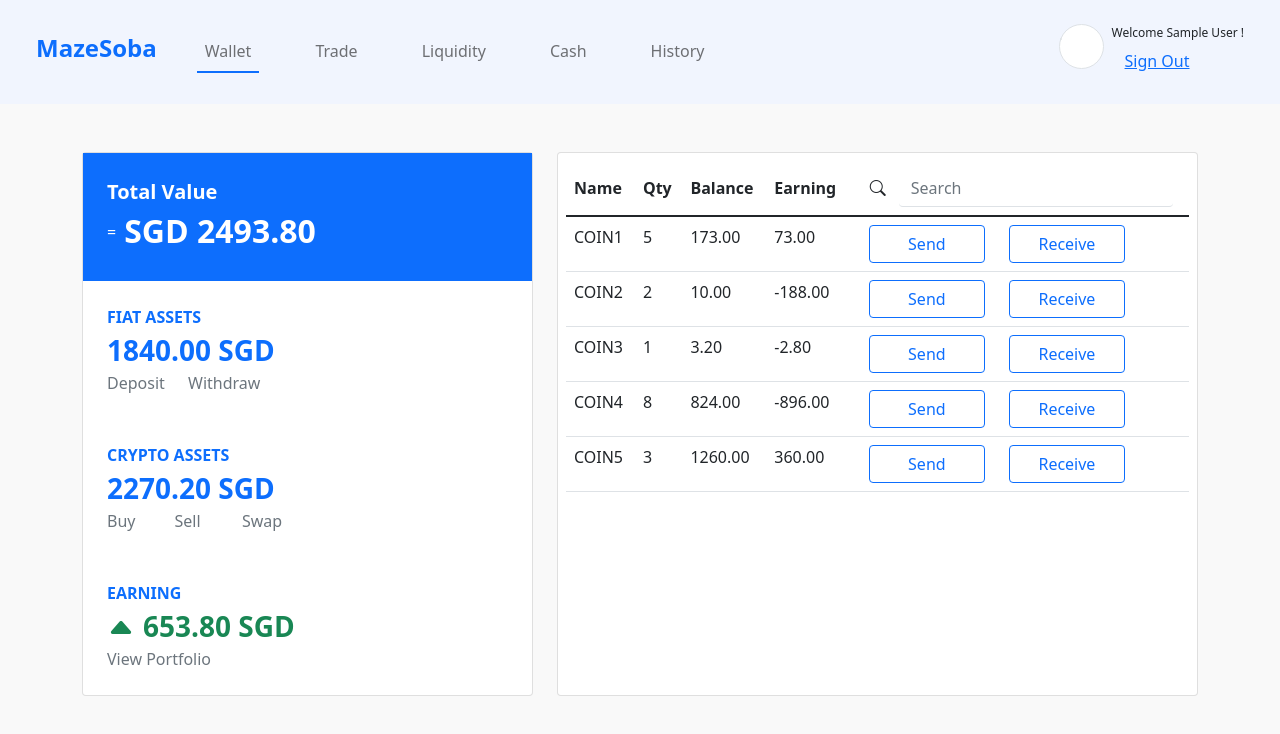
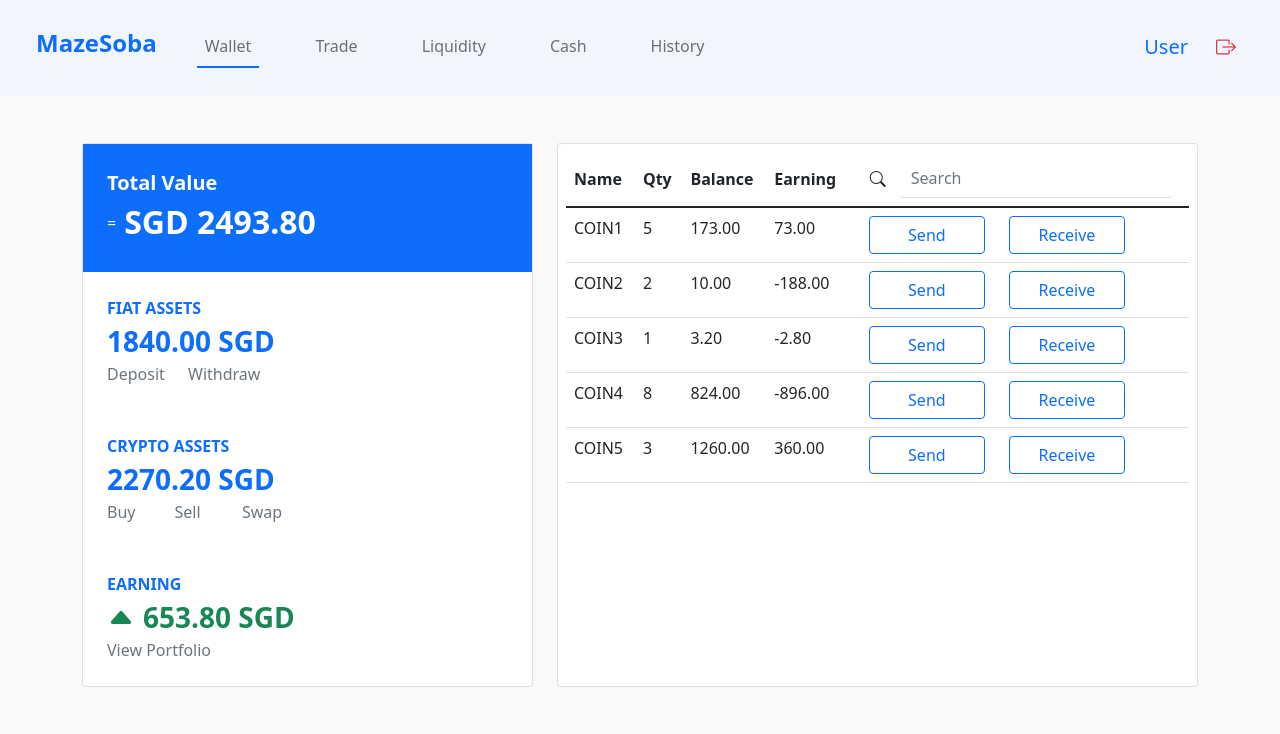
Before and after one commit to Kitryn/it5007-project, a React (Create React App) app in the folder packages/client/: page /wallet in a window 1280 px wide. Shown: the top 734 px of the page. Built offline with nearby package versions, Linux system fonts and the light colour scheme; no server answers; sample sign-in values are in the browser's storage.

Commit message:
adding  specific routing

```diff
--- a/packages/client/public/index.html
+++ b/packages/client/public/index.html
@@ -23,6 +23,12 @@
             rel="stylesheet"
             href="https://cdn.jsdelivr.net/npm/bootstrap-icons@1.8.1/font/bootstrap-icons.css"
         />
+        <script
+            defer
+            src="https://use.fontawesome.com/releases/v5.15.4/js/all.js"
+            integrity="sha384-rOA1PnstxnOBLzCLMcre8ybwbTmemjzdNlILg8O7z1lUkLXozs4DHonlDtnE7fpc"
+            crossorigin="anonymous"
+        ></script>
     </head>
     <style>
         html,
--- a/packages/client/src/App.tsx
+++ b/packages/client/src/App.tsx
@@ -72,6 +72,15 @@ function App() {
                     }
                 />
                 <Route
+                    path="/cash/:tab"
+                    element={
+                        <RequireAuth>
+                            <Navbar />
+                            <CashPage />
+                        </RequireAuth>
+                    }
+                />
+                <Route
                     path="/history"
                     element={
                         <RequireAuth>
--- a/packages/client/src/components/Navbar/GoogleSignOut.tsx
+++ b/packages/client/src/components/Navbar/GoogleSignOut.tsx
@@ -18,12 +18,12 @@ export default function GoogleSignOut({ className, setUser }) {
     }
 
     return (
-        <button
-            className={className}
-            type="button"
-            onClick={() => signOutAndSetState()}
-        >
-            Sign Out
-        </button>
+        <>
+            <i
+                className="bi bi-box-arrow-right pe-2"
+                onClick={() => signOutAndSetState()}
+                style={{ cursor: "pointer" }}
+            ></i>
+        </>
     )
 }
--- a/packages/client/src/components/Navbar/Navbar.tsx
+++ b/packages/client/src/components/Navbar/Navbar.tsx
@@ -70,24 +70,18 @@ export default function Navbar() {
                             </>
                         </div>
                         <div className="ms-auto d-flex">
-                            <div
-                                style={{ height: "45px", width: "45px" }}
-                                className="border bg-white rounded-circle me-2"
-                            >
-                                <img
-                                    src={user?.photoURL ?? undefined}
-                                    className="img-fluid rounded-circle border"
-                                    // alt="Avater Icon"
-                                />
-                            </div>
-                            <div className="col" style={{ fontSize: "12px" }}>
-                                <div className="">
-                                    Welcome {user?.displayName ?? ""} !
+                            <div className="row">
+                                <div className="col p-0 fs-5 text-primary me-3">
+                                    {(user?.displayName ?? "")
+                                        .split(" ")
+                                        .at(-1)}
                                 </div>
-                                <GoogleSignOut
-                                    className="btn btn-link"
-                                    setUser={setUser}
-                                />
+                                <div className="col text-danger fs-5">
+                                    <GoogleSignOut
+                                        className="btn btn-link"
+                                        setUser={setUser}
+                                    />
+                                </div>
                             </div>
                         </div>
                     </div>
--- a/packages/client/src/routes/CashPage/BaseForm.tsx
+++ b/packages/client/src/routes/CashPage/BaseForm.tsx
@@ -40,7 +40,9 @@ export default class BaseForm extends React.Component<
             : "Withdraw money from your account"
         const subscript = isDeposit
             ? "*Please keep sufficient funds in your bank account to avoid rejection or overdraft"
-            : "*Cash withdrawn may process upto 7 working days"
+            : "*Cash withdrawn may process up to 7 working days"
+
+        // Missing maximum withdraw limit check
         return (
             <form name="depositForm" autoComplete="off">
                 <div className="cash-display bg-primary ">
@@ -66,6 +68,7 @@ export default class BaseForm extends React.Component<
                                         width: "9em",
                                         fontSize: "4em",
                                     }}
+                                    placeholder="0.00"
                                     maxLength={9}
                                     autoFocus
                                 />
--- a/packages/client/src/routes/CashPage/CashPage.tsx
+++ b/packages/client/src/routes/CashPage/CashPage.tsx
@@ -1,9 +1,13 @@
 import BaseForm from "./BaseForm"
 import "./tab.css"
 import React, { useState } from "react"
+import { useParams } from "react-router-dom"
+export default function CashPage() {
+    const { tab } = useParams()
 
-export default function CashPage() {
-    const [isDeposit, setIsDeposit] = useState(true)
+    const [isDeposit, setIsDeposit] = useState(
+        tab === "deposit" || tab === undefined
+    )
 
     function onClickHandler(isDeposit: boolean) {
         setIsDeposit(isDeposit)
--- a/packages/client/src/routes/WalletPage/WalletPage.tsx
+++ b/packages/client/src/routes/WalletPage/WalletPage.tsx
@@ -1,3 +1,4 @@
+import { Link } from "react-router-dom"
 import AssetTable from "./AssetsTable"
 import walletData from "./WalletData.json"
 
@@ -60,20 +61,22 @@ export default function WalletPage() {
                             </div>
                             <div className="row row-cols-5 g-1 ">
                                 <div className="col">
-                                    <a
-                                        href="#"
+                                    <Link
+                                        type={"a"}
+                                        to="/cash/deposit"
                                         className="text-decoration-none text-muted"
                                     >
                                         Deposit
-                                    </a>
+                                    </Link>
                                 </div>
                                 <div className="col">
-                                    <a
-                                        href="#"
+                                    <Link
+                                        type={"a"}
+                                        to="/cash/withdraw"
                                         className="text-decoration-none text-muted"
                                     >
                                         Withdraw
-                                    </a>
+                                    </Link>
                                 </div>
                             </div>
                         </div>
```
